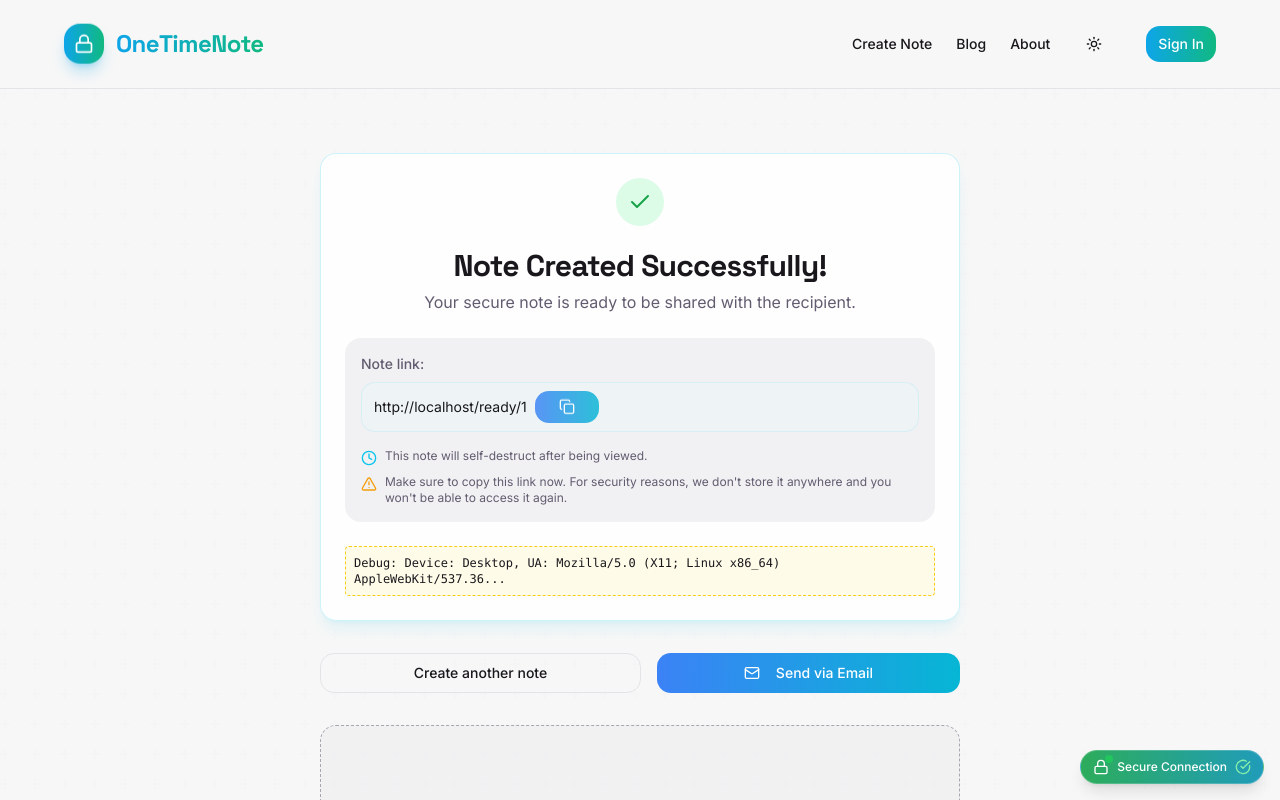
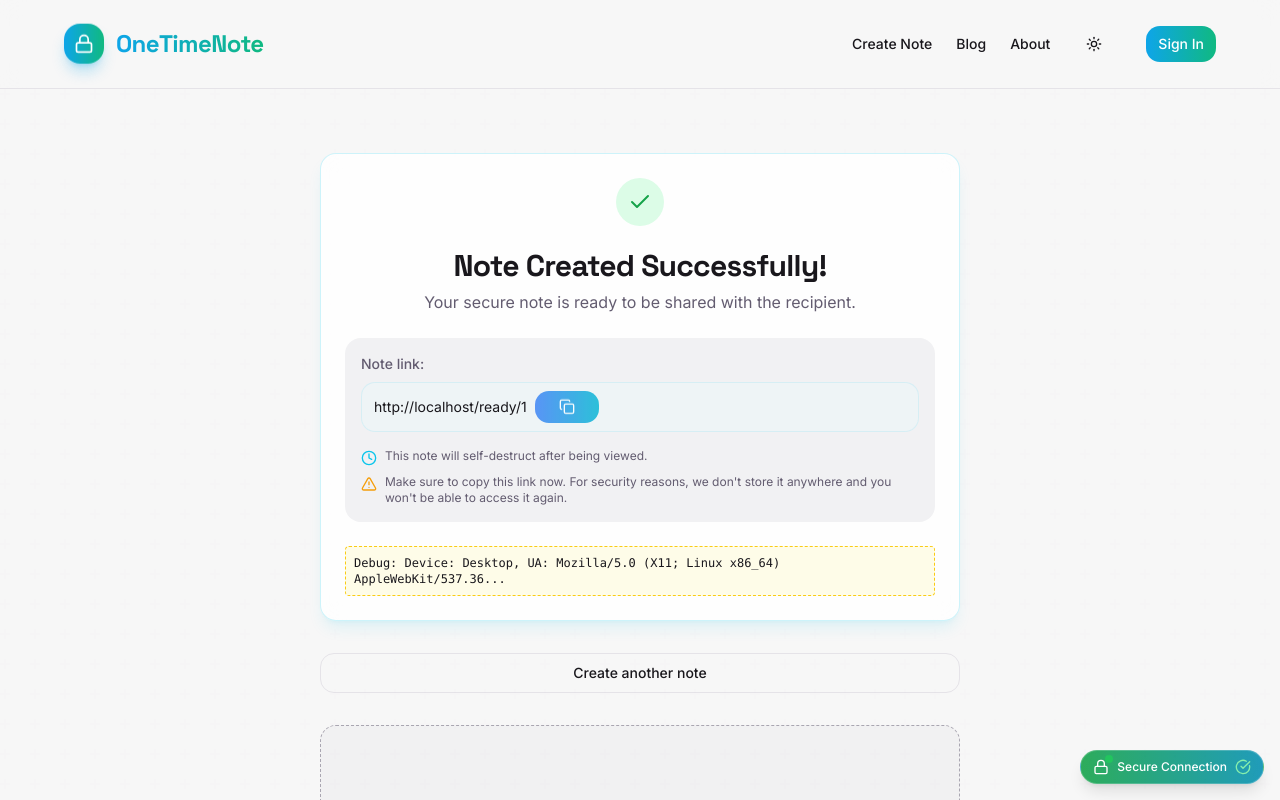
Before and after one commit to rachidofsky/vanish-note-share, a React (Vite) app: page /created/1 in a window 1280 px wide. Shown: the top 800 px of the page. Built offline with nearby package versions, Linux system fonts and the light colour scheme.

Commit message:
Remove sharing buttons
Removes all sharing buttons from the mobile view.

```diff
--- a/src/components/NoteSharing/SharingButtons.tsx
+++ b/src/components/NoteSharing/SharingButtons.tsx
@@ -1,6 +1,5 @@
 
 import { Link } from 'react-router-dom';
-import { Mail } from 'lucide-react';
 import { Button } from '@/components/ui/button';
 
 interface SharingButtonsProps {
@@ -10,24 +9,9 @@ interface SharingButtonsProps {
 }
 
 export const SharingButtons = ({ isMobile, shareUrl, onEmailClick }: SharingButtonsProps) => {
-  // On mobile, show no sharing buttons at all
-  if (isMobile) {
-    return (
-      <div className="flex flex-col gap-4 pt-2">
-        <Button
-          variant="outline"
-          className="w-full"
-          asChild
-        >
-          <Link to="/">Create another note</Link>
-        </Button>
-      </div>
-    );
-  }
-
-  // On desktop, show email and create another note buttons
+  // Show only "Create another note" button for both mobile and desktop
   return (
-    <div className="flex flex-col sm:flex-row gap-4 pt-2">
+    <div className="flex flex-col gap-4 pt-2">
       <Button
         variant="outline"
         className="w-full"
@@ -35,15 +19,6 @@ export const SharingButtons = ({ isMobile, shareUrl, onEmailClick }: SharingButt
       >
         <Link to="/">Create another note</Link>
       </Button>
-
-      <div className="w-full">
-        <Button
-          className="w-full bg-gradient-to-r from-blue-500 to-cyan-500 hover:from-blue-600 hover:to-cyan-600 text-white"
-          onClick={onEmailClick}
-        >
-          <Mail className="mr-2 h-4 w-4" /> Send via Email
-        </Button>
-      </div>
     </div>
   );
 };
```
